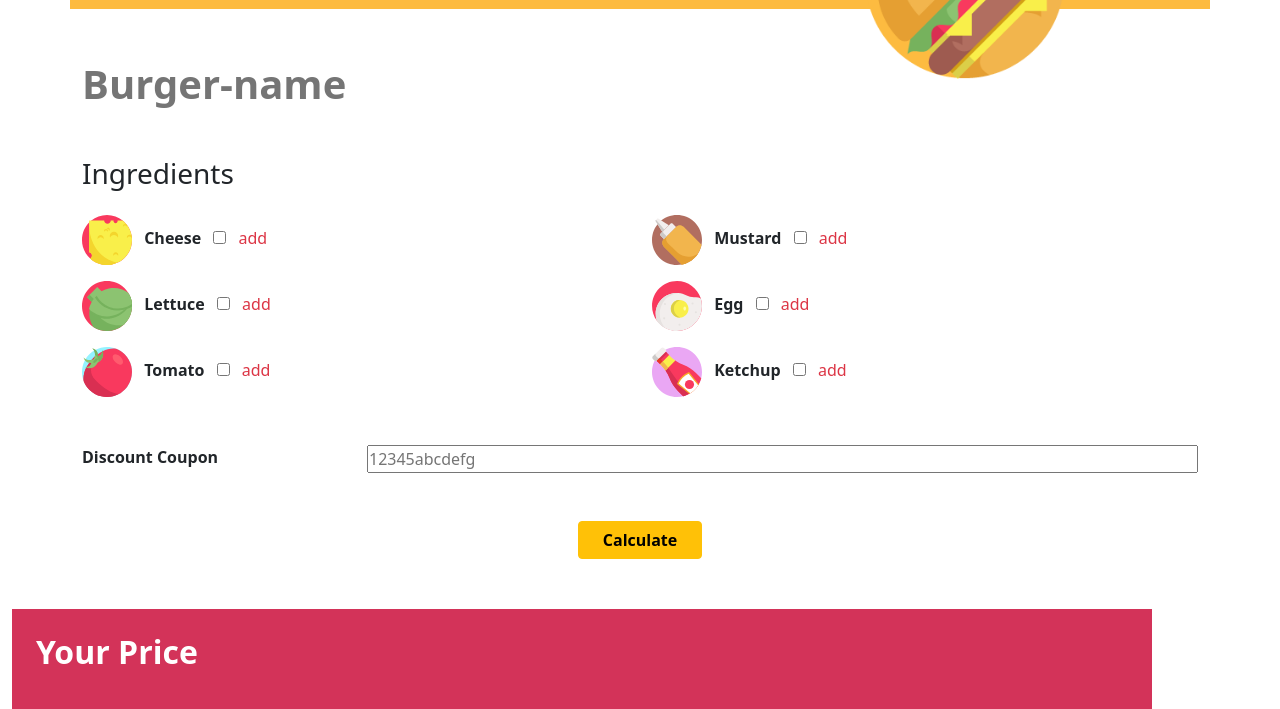
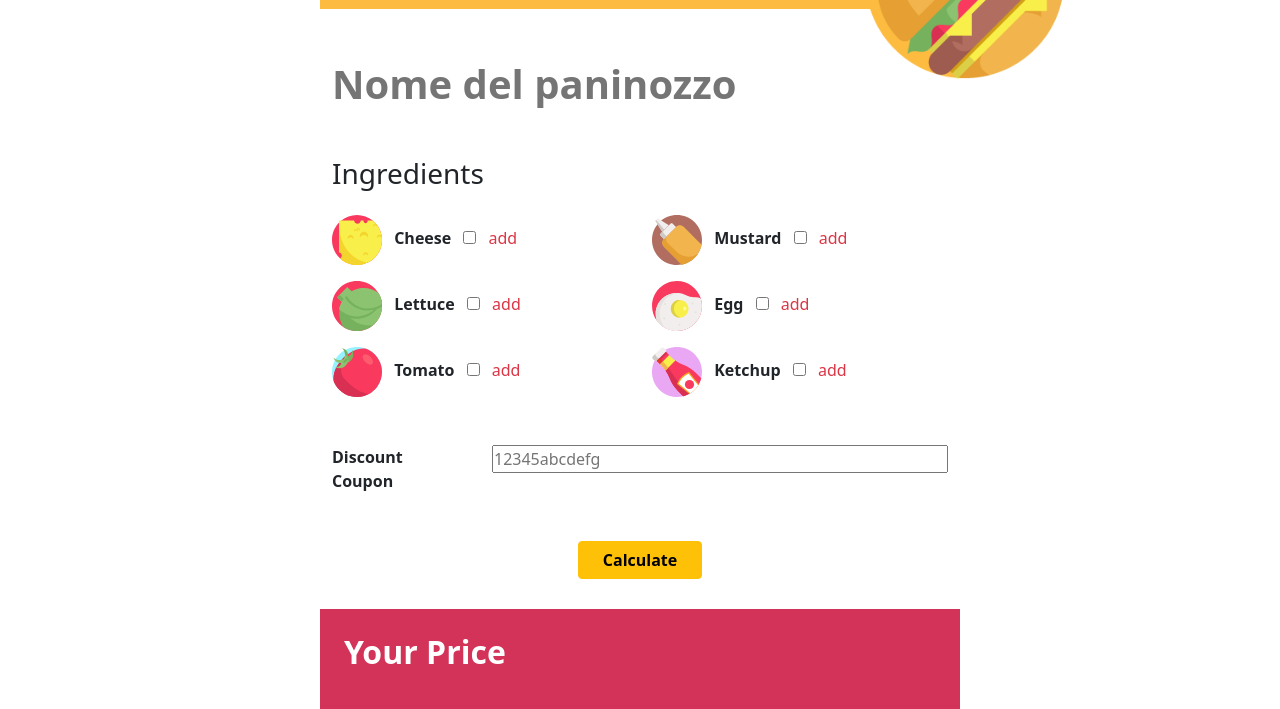
Before and after one commit to SimoneBenato/js-burger, a plain HTML site: page index.html in a window 1280 px wide. Shown: the part 91-800 px from the top of the page. Drawn offline with nearby package versions, Linux system fonts and the light colour scheme.

Commit message:
Struttura parte grafica

```diff
--- a/index.html
+++ b/index.html
@@ -9,7 +9,9 @@
     <title>Create Your Burger</title>
 </head>
 <body>
-    <div class="container-fluid realtive vh100">
+    <div class="container-fluid realtive w-50 vh100 p-0 bg-white">
+
+        <!-- header -->
         <div class="container mustard realtive h100">
             <div class="row">
                 <div class="col-8 p-3 absolute">
@@ -20,15 +22,19 @@
                 </div>
             </div>
         </div>
+        <!-- fine header -->
 
+        <!-- Nominativo panino -->
         <div class="container">
             <div class="row">
                 <div class="col-12 my-4">
-                    <input class="border-0 h100 w100 fs-1 fw-bold" type="text" placeholder="Burger-name">
+                    <input class="border-0 h100 w100 fs-1 fw-bold" type="text" placeholder="Nome del paninozzo">
                 </div>
             </div>
         </div>
+        <!-- fine Nominativo panino -->
 
+        <!-- ingredienti -->
         <div class="container">
             <div class="row gy-3">
                 <div class="col-12">
@@ -71,6 +77,8 @@
                     <span class="text-danger mx-2">add</span>
                 </div>
             </div>
+
+            <!-- codice sconto -->
             <div class="row my-5 d-flex">
                 <div class="col-3">
                     <span class="fw-bold">Discount Coupon</span>
@@ -79,14 +87,18 @@
                     <input class="w100" type="text" placeholder="12345abcdefg">
                 </div>
             </div>
+
+            <!-- bottone calcola -->
             <div class="row">
                 <div class="col-12 d-flex justify-content-center">
                     <button type="button" class="btn btn-warning px-4 fw-bold">Calculate</button>
                 </div>
             </div>
         </div>
+        <!-- fine ingredienti -->
 
-        <div class="container redvelvet b-0 absolute h100">
+        <!-- prezzo finale -->
+        <div class="container redvelvet b-0 w-50 absolute h100">
             <div class="row">
                 <div class="col-8 p-4 absolute">
                     <h2 class="fw-bold text-white">Your Price</h2>
@@ -96,6 +108,7 @@
                 </div>
             </div>
         </div>
+        <!-- fine prezzo finale -->
     </div>
 
 
```
